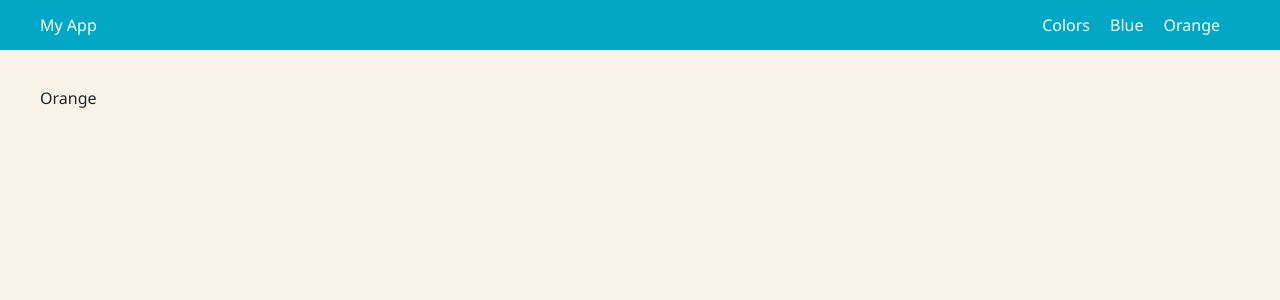
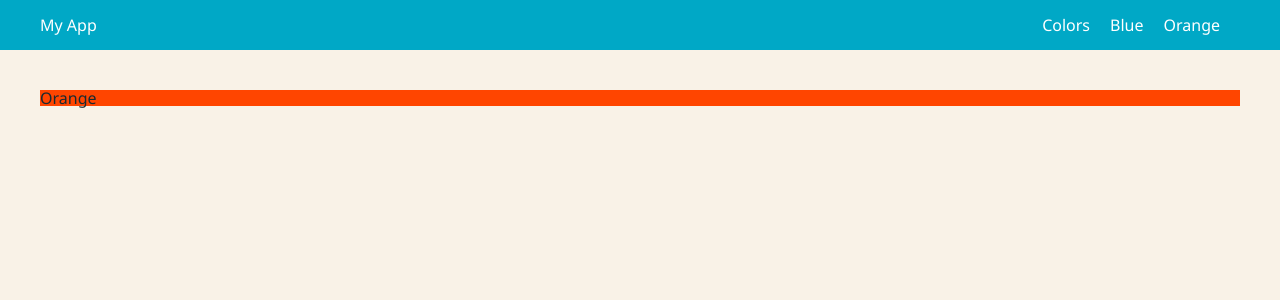
Before and after one commit to amanda-hecht89/my-baby-react, a React app: page /orange in a window 1280 px wide. Shown: the top 300 px of the page. Built offline with nearby package versions, Linux system fonts and the light colour scheme.

Commit message:
orange, blue, and colors have basic needs

```diff
--- a/src/components/Blue/Blue.css
+++ b/src/components/Blue/Blue.css
@@ -0,0 +1,3 @@
+.Blue {
+    background: rgb(49, 22, 181);
+  }
--- a/src/components/Blue/Blue.jsx
+++ b/src/components/Blue/Blue.jsx
@@ -1,7 +1,7 @@
-import React from 'react';
+import styles from './Blue.css';
 
 export default function Blue() {
   return (
-    <div>Blue</div>
+    <div className={styles.Blue}>Blue</div>
   );
 }
--- a/src/components/Colors/Colors.css
+++ b/src/components/Colors/Colors.css
@@ -0,0 +1,3 @@
+.Colors {
+    background: rgb(38, 153, 38);
+  }
--- a/src/components/Colors/Colors.jsx
+++ b/src/components/Colors/Colors.jsx
@@ -1,7 +1,7 @@
-import React from 'react';
+import styles from './Colors.css';
 
 export default function Colors() {
   return (
-    <div>Colors</div>
+    <div className={styles.Colors}>Colors</div>
   );
 }
--- a/src/components/Orange/Orange.css
+++ b/src/components/Orange/Orange.css
@@ -0,0 +1,3 @@
+.Orange {
+    background: orangered;
+  }
--- a/src/components/Orange/Orange.jsx
+++ b/src/components/Orange/Orange.jsx
@@ -1,7 +1,7 @@
-import React from 'react';
+import styles from './Orange.css';
 
 export default function Orange() {
   return (
-    <div>Orange</div>
+    <div className={styles.Orange}>Orange</div>
   );
 }
```
